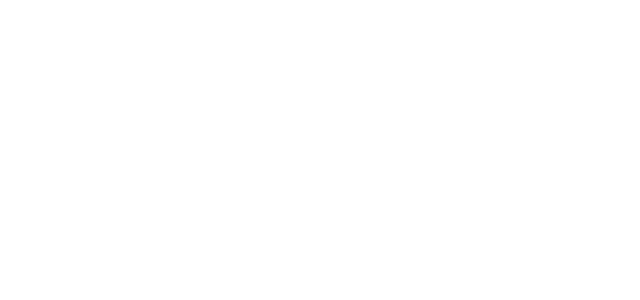
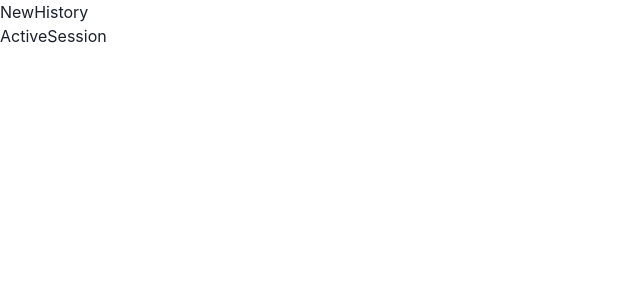
Before and after one commit to LauSam09/archery, a React (Create React App) app: page /sessions/new in a window 1280 px wide. Shown: the top 300 px of the page, without its empty margins (0-640 px from the left). Built offline with nearby package versions, Linux system fonts and the light colour scheme.

Commit message:
Add reacr-router and app skeleton

```diff
--- a/package.json
+++ b/package.json
@@ -16,6 +16,7 @@
     "framer-motion": "^6.3.3",
     "react": "^18.1.0",
     "react-dom": "^18.1.0",
+    "react-router-dom": "^6.3.0",
     "react-scripts": "5.0.1",
     "typescript": "^4.6.4",
     "web-vitals": "^2.1.4"
--- a/src/App.tsx
+++ b/src/App.tsx
@@ -1,5 +1,15 @@
+import { Link, Outlet } from "react-router-dom";
+
 function App() {
-  return <div></div>;
+  return (
+    <>
+      <nav>
+        <Link to="sessions/new">New</Link>
+        <Link to="sessions">History</Link>
+      </nav>
+      <Outlet />
+    </>
+  );
 }
 
 export default App;
--- a/src/index.tsx
+++ b/src/index.tsx
@@ -1,10 +1,12 @@
 import React from "react";
 import ReactDOM from "react-dom/client";
 import { ChakraProvider } from "@chakra-ui/react";
+import { BrowserRouter, Route, Routes } from "react-router-dom";
 
 import "./index.css";
 import App from "./App";
 import reportWebVitals from "./reportWebVitals";
+import { ActiveSession, Home, SessionDetails, Sessions } from "./views";
 
 const root = ReactDOM.createRoot(
   document.getElementById("root") as HTMLElement
@@ -12,7 +14,18 @@
 root.render(
   <React.StrictMode>
     <ChakraProvider>
-      <App />
+      <BrowserRouter>
+        <Routes>
+          <Route path="/" element={<App />}>
+            <Route index element={<Home />} />
+            <Route path="sessions">
+              <Route index element={<Sessions />} />
+              <Route path=":sessionId" element={<SessionDetails />} />
+              <Route path="new" element={<ActiveSession />} />
+            </Route>
+          </Route>
+        </Routes>
+      </BrowserRouter>
     </ChakraProvider>
   </React.StrictMode>
 );
--- /dev/null
+++ b/src/views/ActiveSession.tsx
@@ -0,0 +1,3 @@
+export function ActiveSession() {
+  return <>ActiveSession</>;
+}
--- /dev/null
+++ b/src/views/Home.tsx
@@ -0,0 +1,3 @@
+export function Home() {
+  return <>Home</>;
+}
--- /dev/null
+++ b/src/views/SessionDetails.tsx
@@ -0,0 +1,3 @@
+export function SessionDetails() {
+  return <>SessionDetails</>;
+}
--- /dev/null
+++ b/src/views/Sessions.tsx
@@ -0,0 +1,3 @@
+export function Sessions() {
+  return <>Sessions</>;
+}
--- /dev/null
+++ b/src/views/index.ts
@@ -0,0 +1,4 @@
+export * from "./ActiveSession";
+export * from "./Home";
+export * from "./Sessions";
+export * from "./SessionDetails";
```
Also changed, not shown: 1 other file (tests, documents, lock files or other folders).
